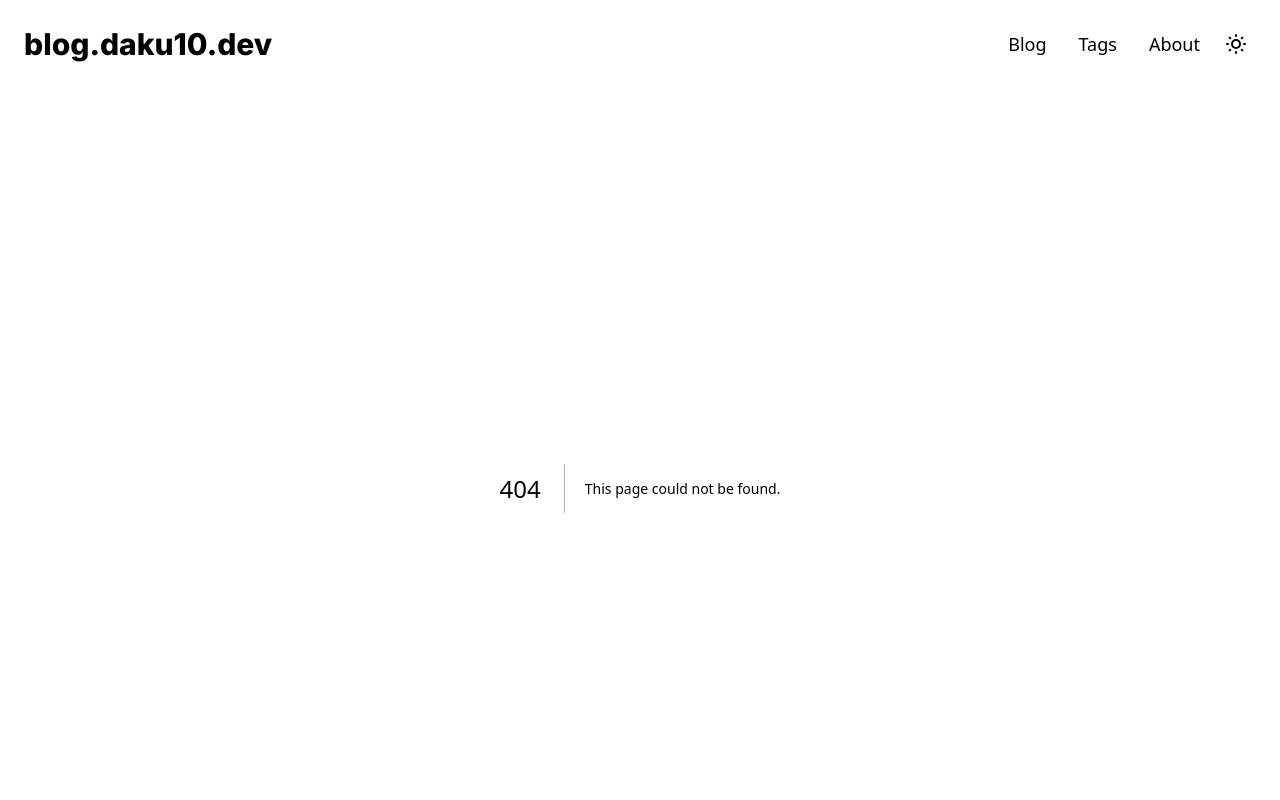
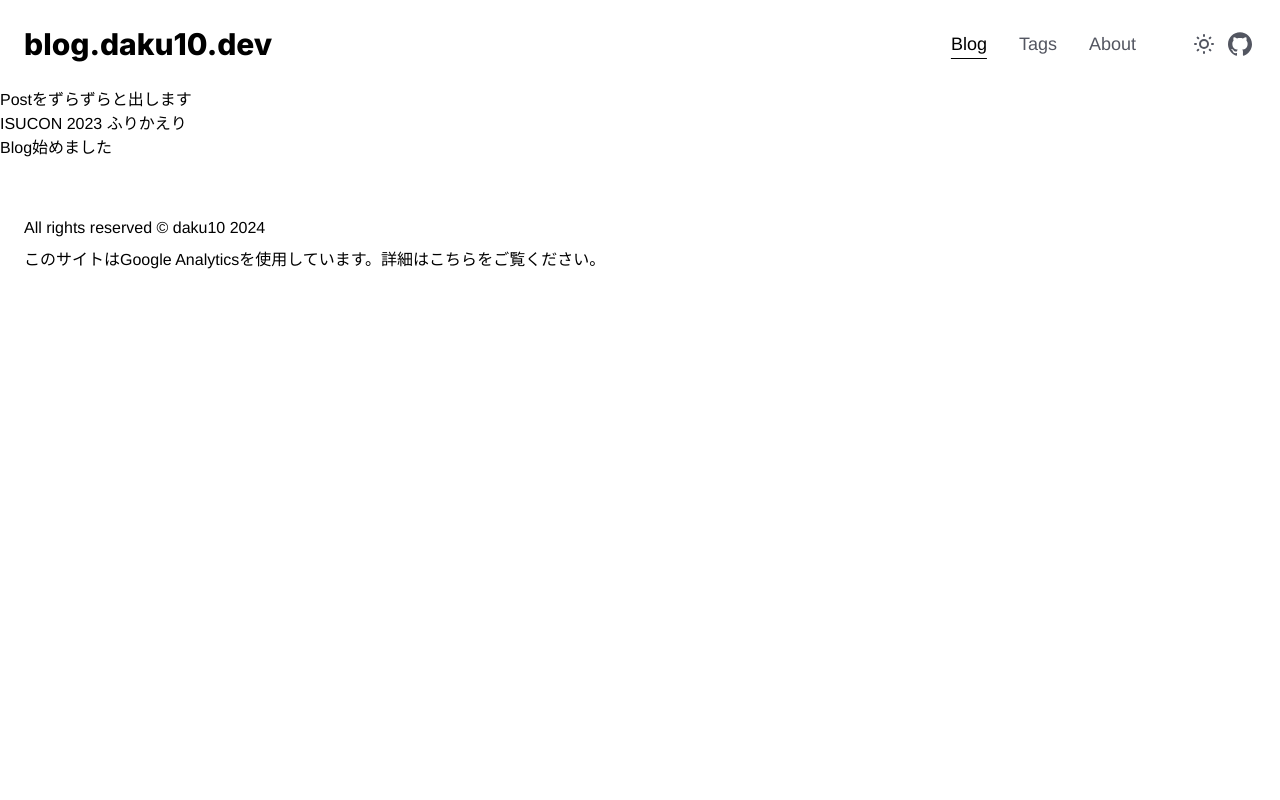
Before and after one commit to daku10/blog.daku10.dev, a Next.js app: page /blog in a window 1280 px wide. Before the commit this address had no page. Shown: the top 800 px of the page. Built offline with nearby package versions, Linux system fonts and the light colour scheme.

Commit message:
write theme

```diff
--- a/src/app/_components/Footer.tsx
+++ b/src/app/_components/Footer.tsx
@@ -8,10 +8,7 @@ export const Footer = () => {
         <span>All rights reserved © daku10 2024</span>
         <span>
           このサイトはGoogle Analyticsを使用しています。詳細は
-          <Link
-            href="https://policies.google.com/technologies/partner-sites?hl=ja"
-            withUnderline
-          >
+          <Link href="https://policies.google.com/technologies/partner-sites?hl=ja">
             こちら
           </Link>
           をご覧ください。
--- a/src/app/_components/Header.tsx
+++ b/src/app/_components/Header.tsx
@@ -2,6 +2,7 @@ import { Link } from "@/components/Link";
 import { ThemeToggleButton } from "./ThemeToggleButton";
 import { Inter } from "next/font/google";
 import { Navigation } from "./Navigation";
+import { Icon } from "@/components/Icon";
 
 const inter = Inter({ subsets: ["latin"] });
 
@@ -17,7 +18,19 @@ export const Header = () => {
         </Link>
         <div className="flex items-center">
           <Navigation />
-          <ThemeToggleButton />
+          <div className="ml-8 flex items-center">
+            <ThemeToggleButton />
+            <Link
+              href="https://github.com/daku10/blog.daku10.dev"
+              target="_blank"
+              rel="noopener noreferrer"
+            >
+              <Icon
+                type="github"
+                className="text-secondary hover:text-primary h-8 w-8 p-1"
+              />
+            </Link>
+          </div>
         </div>
       </div>
     </header>
--- a/src/app/_components/Navigation.tsx
+++ b/src/app/_components/Navigation.tsx
@@ -1,17 +1,54 @@
+"use client";
+
 import { Link } from "@/components/Link";
+import { cn } from "@/lib/util";
+import { usePathname } from "next/navigation";
 
 export const Navigation = () => {
+  const pathname = usePathname();
+
   return (
     <nav>
       <ul className="flex">
         <li>
-          <Link href="/" className={"px-4 text-lg"}>
+          <Link
+            href="/blog"
+            className={cn(
+              "text-secondary hover:text-primary px-4 text-lg hover:underline hover:underline-offset-8",
+              {
+                "text-primary underline underline-offset-8":
+                  pathname.startsWith("/blog") || pathname.startsWith("/posts"),
+              },
+            )}
+          >
             Blog
           </Link>
-          <Link href="/tags" className={"px-4 text-lg"}>
+        </li>
+        <li>
+          <Link
+            href="/tags"
+            className={cn(
+              "text-secondary hover:text-primary px-4 text-lg hover:underline hover:underline-offset-8",
+              {
+                "text-primary underline underline-offset-8":
+                  pathname.startsWith("/tags"),
+              },
+            )}
+          >
             Tags
           </Link>
-          <Link href="/about" className="px-4 text-lg">
+        </li>
+        <li>
+          <Link
+            href="/about"
+            className={cn(
+              "text-secondary hover:text-primary px-4 text-lg hover:underline hover:underline-offset-8",
+              {
+                "text-primary underline underline-offset-8":
+                  pathname.startsWith("/about"),
+              },
+            )}
+          >
             About
           </Link>
         </li>
--- a/src/app/_components/ThemeToggleButton.tsx
+++ b/src/app/_components/ThemeToggleButton.tsx
@@ -79,7 +79,7 @@ const ThemeIconButton = forwardRef<HTMLButtonElement>((props, ref) => {
     <button
       {...props}
       ref={ref}
-      className="rounded-md p-2 hover:bg-accent hover:text-accent-foreground"
+      className="text-secondary hover:text-primary p-2"
     >
       <Icon type="sun" className="block h-6 w-6 dark:hidden" />
       <Icon type="moon" className="hidden h-6 w-6 dark:block" />
@@ -111,8 +111,8 @@ const RadioItem = forwardRef<HTMLButtonElement, RadioItemProps>(
           onChange(value);
         }}
         className={cn(
-          "w-28 cursor-pointer select-none rounded-md py-1.5 outline-none transition-colors",
-          { "bg-accent text-accent-foreground": active },
+          "text-secondary w-28 cursor-pointer select-none py-1.5 outline-none transition-colors",
+          { "text-primary": active },
         )}
       >
         <div className="flex items-center">
--- /dev/null
+++ b/src/app/blog/page.tsx
@@ -0,0 +1,19 @@
+import { Link } from "@/components/Link";
+import { retrievePostSummaries } from "@/lib/api";
+
+export default async function Page() {
+  const postSummaries = await retrievePostSummaries();
+
+  return (
+    <div>
+      <h1>Postをずらずらと出します</h1>
+      <ul>
+        {postSummaries.map((postSummary) => (
+          <li key={postSummary.slug}>
+            <Link href={`/posts/${postSummary.slug}`}>{postSummary.title}</Link>
+          </li>
+        ))}
+      </ul>
+    </div>
+  );
+}
--- a/src/app/globals.css
+++ b/src/app/globals.css
@@ -6,10 +6,27 @@
     :root {
         --accent: 210 40% 96.1%;
         --accent-foreground: 222.2 47.4% 11.2%;
+
+        --primary: 0 0 0;
+        --secondary: 83 86 97;
+        --background: 255 255 255;
     }
 
     .dark {
         --accent: 217.2 32.6% 17.5%;
         --accent-foreground: 210 40% 98%;
+
+        --primary: 255 255 255;
+        --secondary: 169 173 193;
+        --background: 24 24 27;
     }
 }
+
+body {
+    font-family: "Helvetica Neue",
+    Arial,
+    "Hiragino Kaku Gothic ProN",
+    "Hiragino Sans",
+    Meiryo,
+    sans-serif;
+}
--- a/src/app/layout.tsx
+++ b/src/app/layout.tsx
@@ -16,7 +16,7 @@ export default function RootLayout({
 }) {
   return (
     <html lang="ja" suppressHydrationWarning>
-      <body className="bg-white dark:bg-gray-900">
+      <body className="bg-background">
         <Providers>
           <Header />
           {children}
--- a/src/components/Icon.tsx
+++ b/src/components/Icon.tsx
@@ -1,8 +1,8 @@
 import { IconSun, IconMoon, IconSunMoon, IconCheck } from "@tabler/icons-react";
-import { siZenn } from "simple-icons";
+import { siZenn, siGithub } from "simple-icons";
 
 const icons = ["sun", "moon", "sun-moon", "check"] as const;
-const serviceIcons = ["zenn"] as const;
+const serviceIcons = ["zenn", "github"] as const;
 
 type Icon = (typeof icons)[number] | (typeof serviceIcons)[number];
 
@@ -41,5 +41,16 @@ export const Icon = ({ type, className }: Props) => {
           <path d={siZenn.path} />
         </svg>
       );
+    case "github":
+      return (
+        <svg
+          xmlns="http://www.w3.org/2000/svg"
+          fill="currentColor"
+          viewBox="0 0 24 24"
+          className={className}
+        >
+          <path d={siGithub.path} />
+        </svg>
+      );
   }
 };
--- a/src/components/Link.tsx
+++ b/src/components/Link.tsx
@@ -1,16 +1,8 @@
-import { cn } from "@/lib/util";
 import NextLink from "next/link";
 import type { ComponentProps } from "react";
 
-type Props = ComponentProps<typeof NextLink> & {
-  withUnderline?: boolean;
-};
+type Props<T> = ComponentProps<typeof NextLink<T>>;
 
-export const Link = ({ withUnderline, className, ...rest }: Props) => {
-  return (
-    <NextLink
-      {...rest}
-      className={cn(className, { underline: withUnderline })}
-    />
-  );
-};
+export function Link<T>({ ...rest }: Props<T>) {
+  return <NextLink {...rest} />;
+}
--- a/tailwind.config.ts
+++ b/tailwind.config.ts
@@ -13,6 +13,9 @@ const config: Config = {
           DEFAULT: "hsl(var(--accent))",
           foreground: "hsl(var(--accent-foreground))",
         },
+        primary: "rgb(var(--primary))",
+        secondary: "rgb(var(--secondary))",
+        background: "rgb(var(--background))",
       },
     },
   },
```
